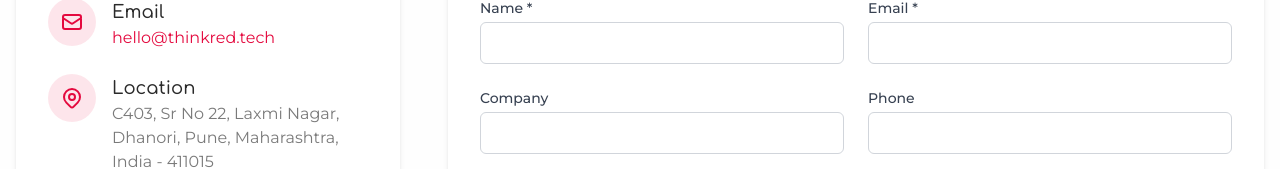
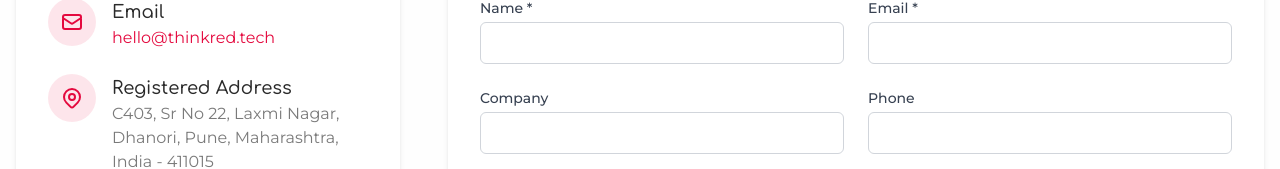
Before and after one commit to thinkredtech/thinkredtech.github.io, a React (Vite) app: page /contact in a window 1280 px wide. Shown: the part 442-611 px from the top of the page. Built offline with nearby package versions, Linux system fonts and the light colour scheme.

Commit message:
fix(contact): Update location heading to 'Registered Address' for clarity

```diff
--- a/src/pages/ContactPage.tsx
+++ b/src/pages/ContactPage.tsx
@@ -202,7 +202,7 @@ const ContactPage: React.FC = () => {
                     </svg>
                   </div>
                   <div className="ml-4">
-                    <h3 className="text-lg font-medium">Location</h3>
+                    <h3 className="text-lg font-medium">Registered Address</h3>
                     <p className="text-secondary">C403, Sr No 22, Laxmi Nagar, Dhanori, Pune, Maharashtra, India - 411015</p>
                   </div>
                 </div>
```
